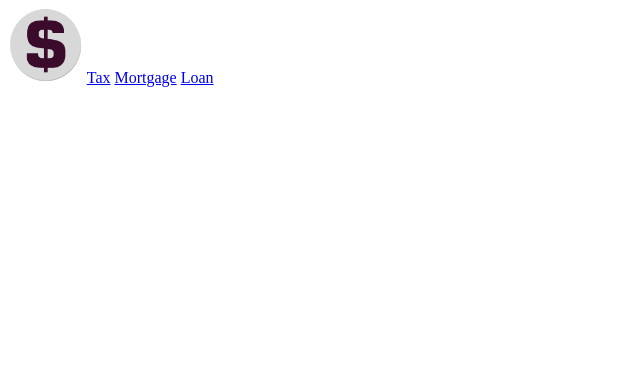
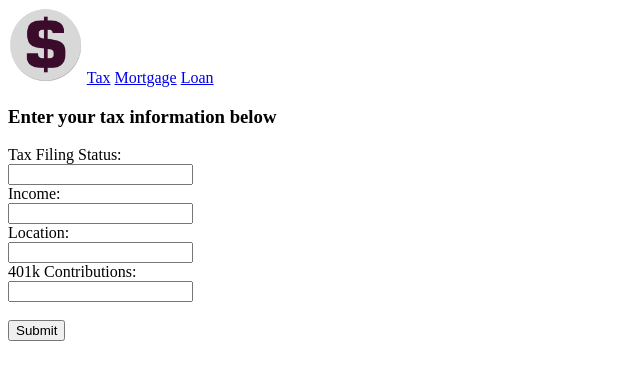
Before and after one commit to David-Saperstein/CS146, a plain HTML site: page tax.html in a window 1280 px wide. Shown: the whole page, without its empty margins (0-640 px from the left). Drawn offline with Linux system fonts and the light colour scheme.

Commit message:
Inputs Commit

```diff
--- a/tax.html
+++ b/tax.html
@@ -13,5 +13,22 @@
         <a href="/mortgage.html">Mortgage</a>
         <a href="/loan.html">Loan</a>
     </nav>
+
+    <div>
+    <h3>Enter your tax information below</h3>
+    <form action="/action_page.php">
+        <label for="stat">Tax Filing Status:</label><br>
+        <input type="text" id="stat" name="stat"><br>
+        <label for="inc">Income:</label><br>
+        <input type="text" id="inc" name="inc"><br>
+        <label for="loc">Location:</label><br>
+        <input type="Location" id="loc" name="loc"><br>
+        <label for="con">401k Contributions:</label><br>
+        <input type="text" id="con" name="con"><br><br>
+        <input type="submit" value="Submit">
+      </form>
+      </div>
+
+
 </body>
 </html>
```
Also changed, not shown: loan.html (+13 -0 lines), mortgage.html (+13 -0 lines).
